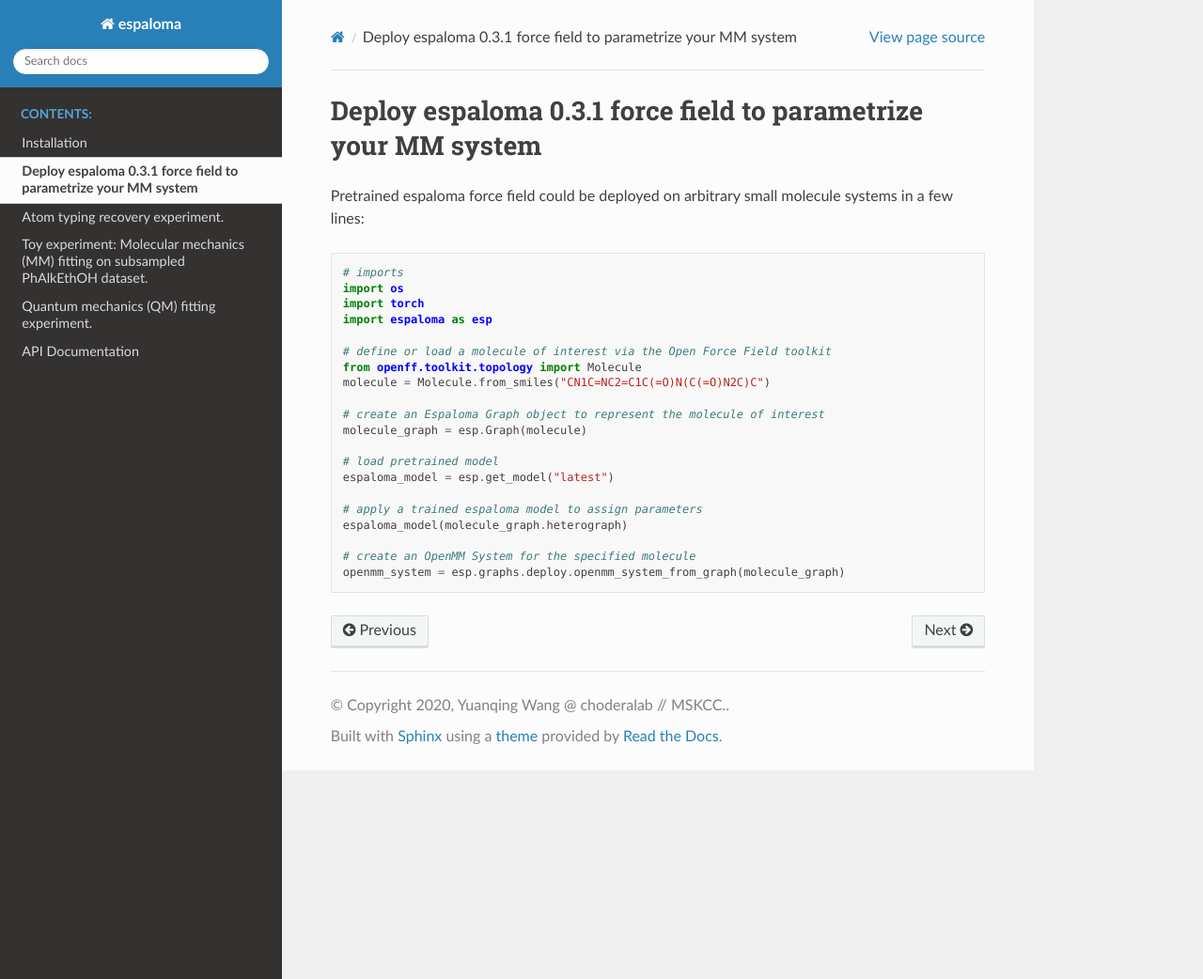
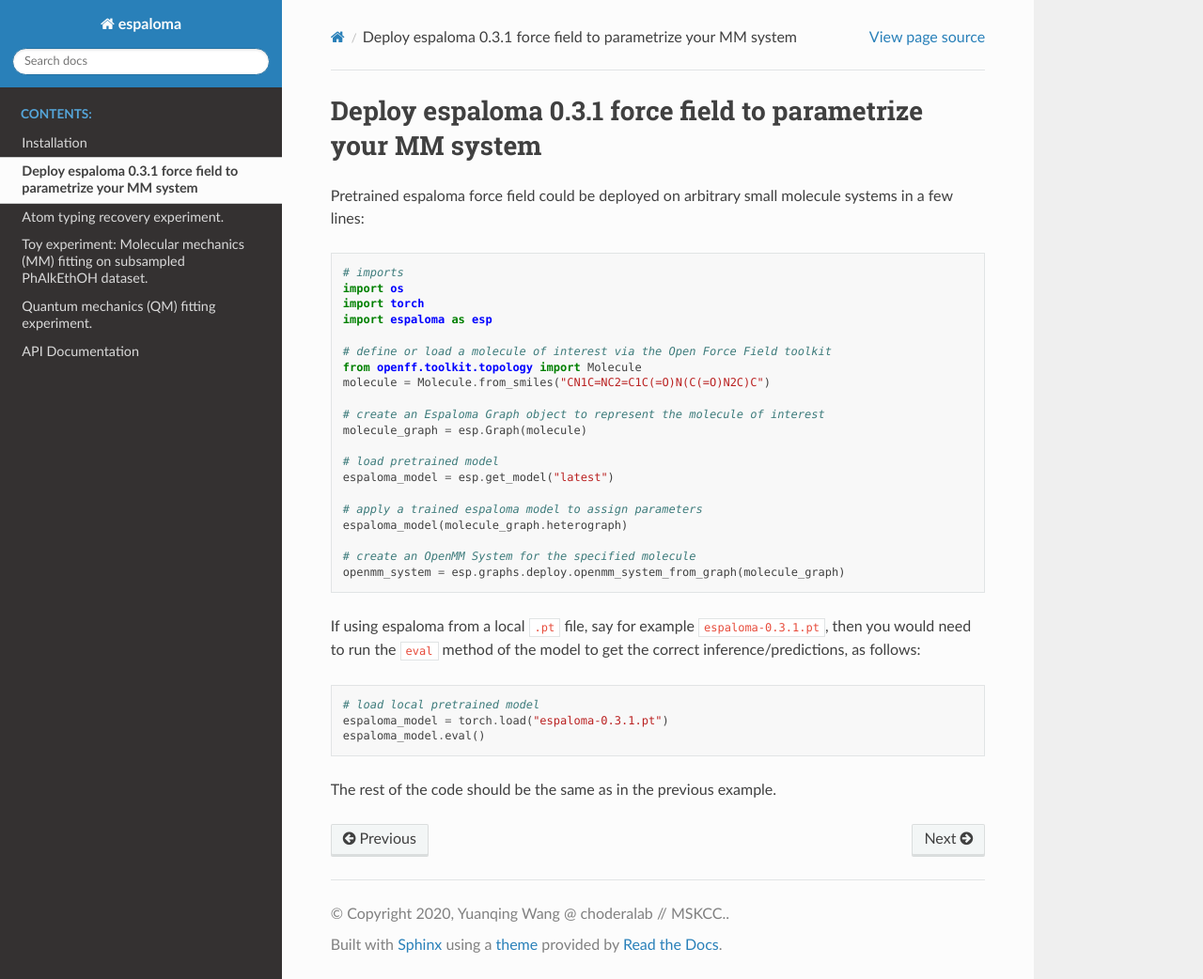
Before and after one commit to choderalab/espaloma, a Sphinx documentation site: the page built from docs/deploy.rst, in a window 1280 px wide and 1042 px high. Shown: the whole window at 94% size. Built offline with Sphinx 7.4.7 and the Read the Docs theme 2.0.0, drawn with Linux system fonts in a browser that asks for light colours.

Commit message:
Instructions on loading local model (#183)
* Instructions loading local model

* minor change -- code block

* Readme instructions for local model

```diff
--- a/docs/deploy.rst
+++ b/docs/deploy.rst
@@ -23,3 +23,13 @@
 
     # create an OpenMM System for the specified molecule
     openmm_system = esp.graphs.deploy.openmm_system_from_graph(molecule_graph)
+
+If using espaloma from a local ``.pt`` file, say for example ``espaloma-0.3.1.pt``,
+then you would need to run the ``eval`` method of the model to get the correct
+inference/predictions, as follows::
+
+    # load local pretrained model
+    espaloma_model = torch.load("espaloma-0.3.1.pt")
+    espaloma_model.eval()
+
+The rest of the code should be the same as in the previous example.
```
Also changed, not shown: README.md (+15 -0 lines).
